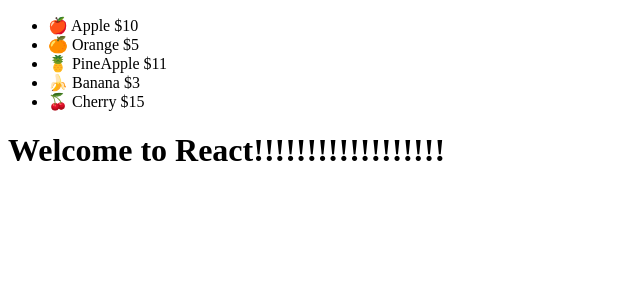
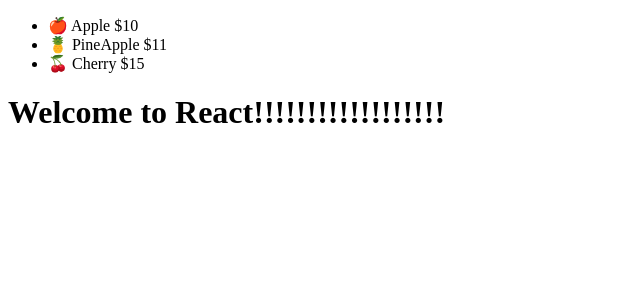
Before and after one commit to srjingole0610/ReactPro, a React (Vite) app: page / in a window 1280 px wide. Shown: the top 300 px of the page, without its empty margins (0-640 px from the left). Built offline with nearby package versions, Linux system fonts and the light colour scheme.

Commit message:
conditionally rendering the list items using ternary operator

```diff
--- a/src/components/Fruit.jsx
+++ b/src/components/Fruit.jsx
@@ -2,11 +2,9 @@
 
 function Fruit({ name, emoji, price }) {
     return (
-        <div>
-            <li>
-                {emoji} {name} ${price}
-            </li>
-        </div>
+        <>
+            {price > 5 ? <li>{emoji} {name} ${price}</li> : ""}
+        </>
     )
 }
 
```
